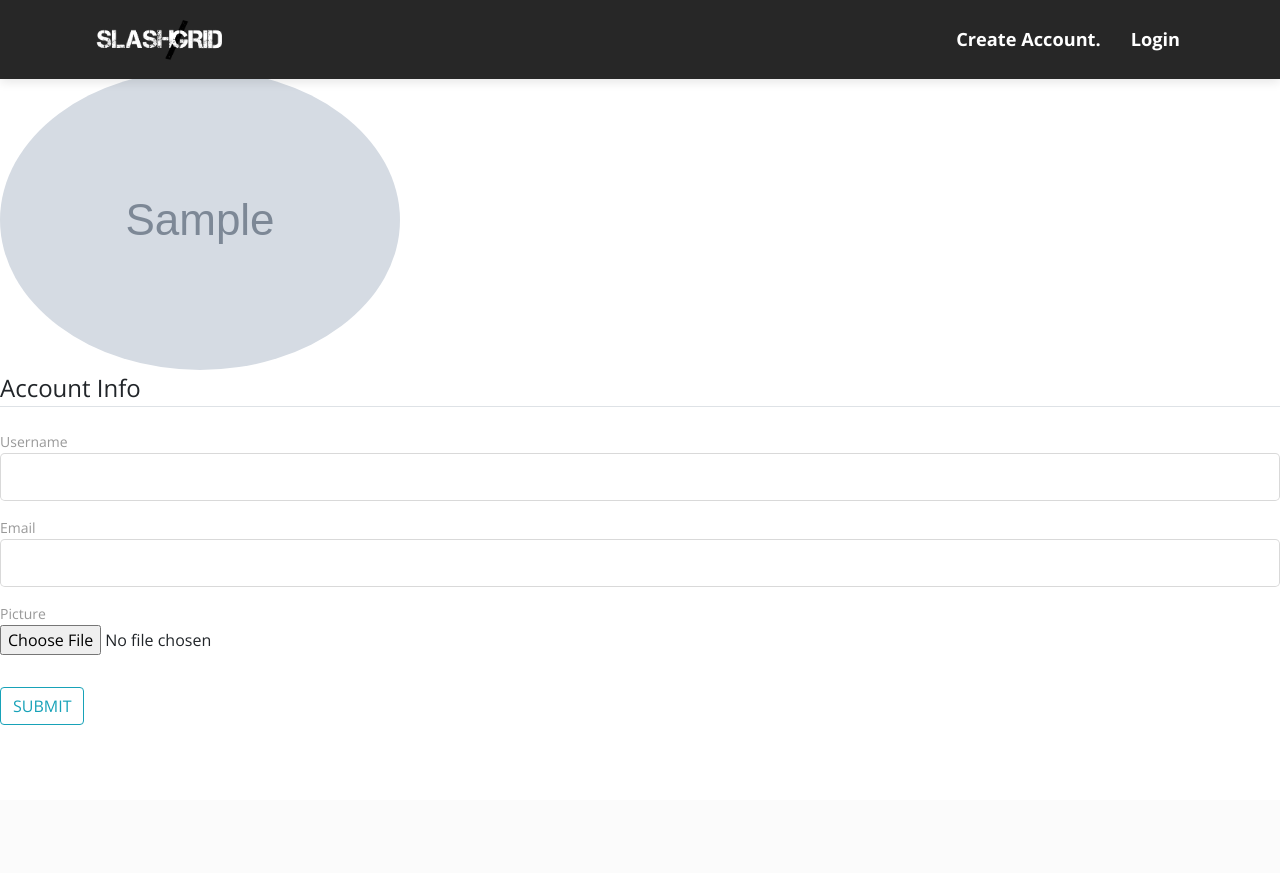
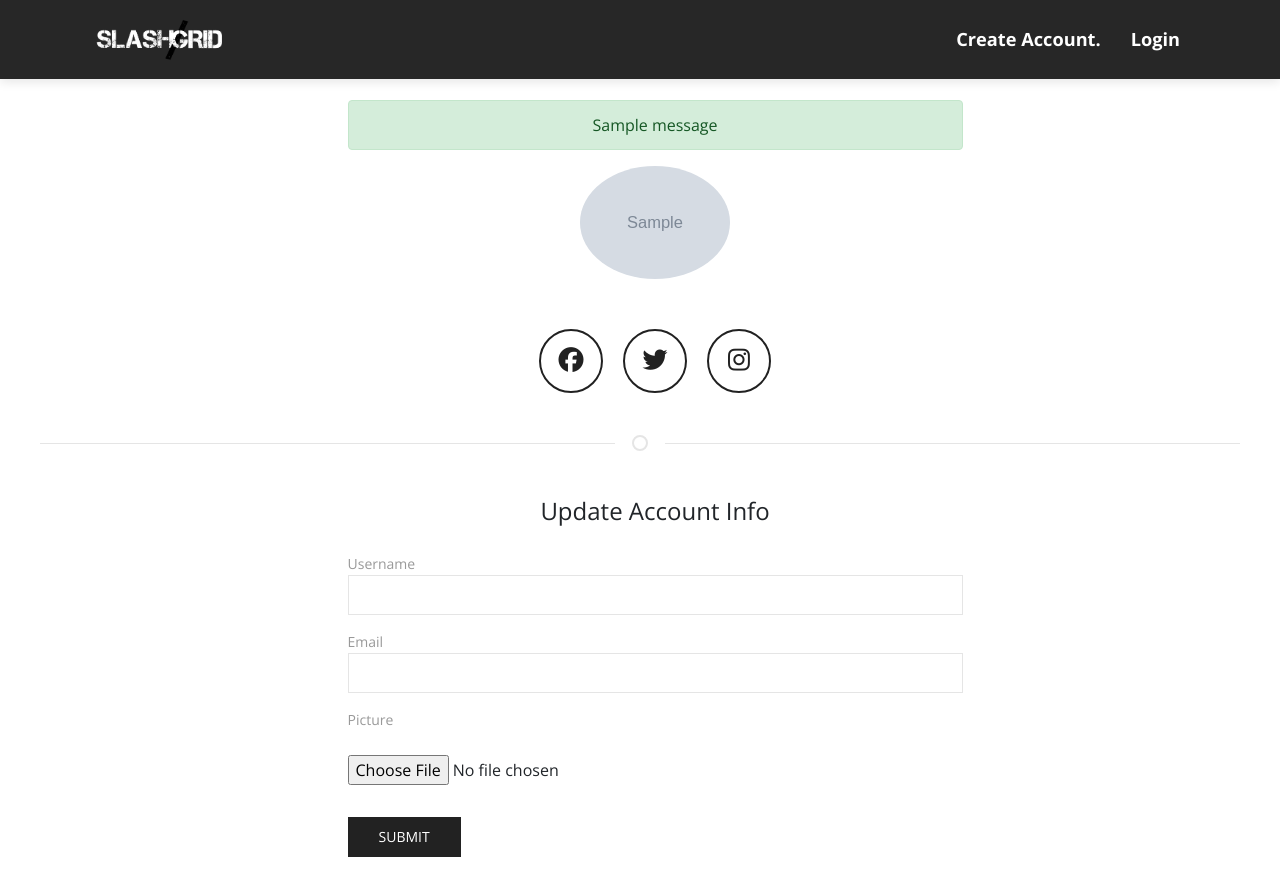
Before and after one commit to mornville/flask_blog, a Python web app: template flaskblog/templates/account.html in a window 1280 px wide. Before the commit the page ends 725 px from the top, so only its background shows below. Run offline with Jinja, Linux system fonts and the light colour scheme; the template is opened without the code that fills it: most values are stand-ins (such as "Sample title", 1, 10 or a date in 2020); grey boxes marked "Sample" are stand-in pictures; one stand-in notice (Sample message) is shown; form fields are guessed from the names that the template uses; some libraries are stand-ins or nearby versions.

Commit message:
Page for user profile added

```diff
--- a/flaskblog/templates/account.html
+++ b/flaskblog/templates/account.html
@@ -1,18 +1,44 @@
 {% extends "base.html" %}
 {% include  "navbar.html" %}
 {% block content %}
-    <div class="content-section">
-      <div class="media">
-        <img class="rounded-circle account-img" src="{{ image_file }}">
-        <div class="media-body">
-          <h2 class="account-heading">{{ current_user.username }}</h2>
-          <p class="text-secondary">{{ current_user.email }}</p>
+  <div class="uk-container" style="margin-top:100px">
+      <div class="row text-center">
+         <div class="col-lg-6 offset-lg-3">
+                {% with messages = get_flashed_messages(with_categories=true) %}
+                {% if messages %}
+                  {% for category, message in messages %}
+                    <div class="alert alert-{{ category }}">{{ message }}</div>
+                  {% endfor %}
+                {% endif %}
+              {% endwith %}
+         </div>
+        <div class="col-lg-12">
+
+                <img class="rounded-circle account-img" width="150" src="{{ image_file }}">
+
+                <h3 class="account-heading uk-margin-small-top" style="text-transform: capitalize">{{ current_user.username }}
+                        <p class="text-secondary" style="text-transform: lowercase">{{ current_user.email }}</p>
+                </h3>
+                <div class="effect varrius">
+                        <div class="buttons">
+                          <a href="#" class="fb" title="Join us on Facebook"><i class="fab fa-facebook" aria-hidden="true"></i></a>
+                          <a href="#" class="tw" title="Join us on Twitter"><i class="fab fa-twitter" aria-hidden="true"></i></a>
+
+                          <a href="#" class="insta" title="Join us on Instagram"><i class="fab fa-instagram" aria-hidden="true"></i></a>
                         </div>
                       </div>
+
+
+                </div>
+      </div>
+      <hr class="uk-divider-icon uk-margin-medium-top">
+
+      <div class="row uk-margin-medium-top">
+            <div class="col-lg-6 offset-lg-3">
                     <form method="POST" action="" enctype="multipart/form-data">
                         {{ form.hidden_tag() }}
                         <fieldset class="form-group">
-                <legend class="border-bottom mb-4">Account Info</legend>
+                            <legend class="mb-4 text-center">Update Account Info</legend>
                             <div class="form-group">
                                 {{ form.username.label(class="form-control-label") }}
 
@@ -24,7 +50,7 @@
                                         {% endfor %}
                                     </div>
                                 {% else %}
-                        {{ form.username(class="form-control form-control-lg") }}
+                                    {{ form.username(class="uk-input") }}
                                 {% endif %}
                             </div>
                             <div class="form-group">
@@ -37,11 +63,13 @@
                                         {% endfor %}
                                     </div>
                                 {% else %}
-                        {{ form.email(class="form-control form-control-lg") }}
+                                    {{ form.email(class="uk-input") }}
                                 {% endif %}
                             </div>
+
                             <div class="form-group">
-                    {{ form.picture.label() }}
+                                {{ form.picture.label(class="") }}
+                                <br><br>
                                 {{ form.picture(class="form-control-file") }}
                                 {% if form.picture.errors %}
                                     {% for error in form.picture.errors %}
@@ -51,8 +79,10 @@
                             </div>
                         </fieldset>
                         <div class="form-group">
-                {{ form.submit(class="btn btn-outline-info") }}
+                            {{ form.submit(class="uk-button-secondary uk-button") }}
                         </div>
                     </form>
             </div>
+      </div>
+  </div>
 {% endblock content %}
--- a/flaskblog/templates/base.html
+++ b/flaskblog/templates/base.html
@@ -5,6 +5,7 @@
     <meta charset="utf-8">
     <meta name="viewport" content="width=device-width, initial-scale=1, shrink-to-fit=no">
     <!-- UIkit CSS -->
+    <script src="https://kit.fontawesome.com/dc3cac7f57.js"></script>
 
     <link rel="stylesheet" href="{{ url_for('static', filename='uikit-3.1.8/css/uikit.min.css') }}" />
     <link rel="stylesheet" href="https://maxcdn.bootstrapcdn.com/bootstrap/4.0.0/css/bootstrap.min.css" integrity="sha384-Gn5384xqQ1aoWXA+058RXPxPg6fy4IWvTNh0E263XmFcJlSAwiGgFAW/dAiS6JXm" crossorigin="anonymous">
@@ -23,13 +24,107 @@
   <link href="{{ url_for('static', filename='plugins/slick/slick.css') }}" rel="stylesheet">
   <!-- Slick Carousel Theme -->
   <link href="{{ url_for('static', filename='plugins/slick/slick-theme.css') }}" rel="stylesheet">
+  <link rel="stylesheet" href="https://stackpath.bootstrapcdn.com/font-awesome/4.7.0/css/font-awesome.min.css">
+   <style>
+   /* varrius effect */
+
+.effect {
+  width: 100%;
+  background-color: #212121;
+}
+.effect h2 {
+  color: #fff;
+  font-family: 'Playfair Display', serif;
+  font-weight: 400;
+  font-size: 25px;
+  letter-spacing: 3px;
+}
+.effect:nth-child(2) {
+  margin-top: 50px;
+}
+.effect:nth-child(2n+1) {
+  background-color: #fff;
+}
+.effect:nth-child(2n+1) h2 {
+  color: #212121;
+}
+.effect:nth-child(2n) a {
+  color: #fff;
+  border-color: #fff;
+}
+.effect .buttons {
+  margin-top: 50px;
+  display: flex;
+  justify-content: center;
+}
+
+
+.effect a {
+  text-decoration: none !important;
+  width: 60px;
+  height: 60px;
+  display: flex;
+  align-items: center;
+  justify-content: center;
+  border-radius: 50%;
+  margin-right: 20px;
+  font-size: 25px;
+  overflow: hidden;
+  position: relative;
+  color: #212121;
+  border: 2px solid #212121;
+}
+.effect a i {
+  position: relative;
+  z-index: 3;
+}
+.effect a:last-child {
+  margin-right: 0px;
+}
+.effect a:before {
+  content: "";
+  display: inline-block;
+  height: 100%;
+  vertical-align: middle;
+}
+.effect a i {
+  display: inline-block;
+  vertical-align: middle;
+}
+
+
+/* varrius effect */
+.effect.varrius a {
+  transition: all 0.2s linear 0s;
+}
+.effect.varrius a:after {
+  content: "";
+  display: block;
+  width: 90%;
+  height: 90%;
+  top: -110%;
+  left: 0;
+  right: 0;
+  margin: auto;
+  position: absolute;
+  background-color: #212121;
+  border-radius: 50%;
+}
+.effect.varrius a:hover {
+  color: #fff;
+}
+.effect.varrius a:hover:after {
+  top: 5%;
+  transition: all 0.2s linear 0s;
+}
 
 
 
+</style>
+
   <!-- CUSTOM CSS -->
   <link href="{{ url_for('static', filename='css/style.css') }}" rel="stylesheet">
-<script src="https://kit.fontawesome.com/6ded732554.js"></script>
-    {% if title %}
+  {% if title %}
         <title>SlashGrid - {{ title }}</title>
     {% else %}
         <title>SlashGrid</title>
```
Also changed, not shown: flaskblog/site.db. Lines whose indentation alone changed are shown as unchanged.
